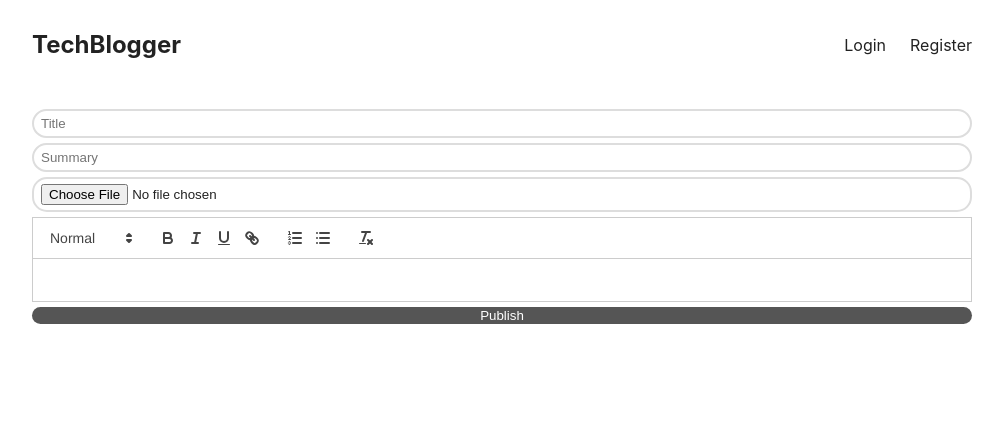
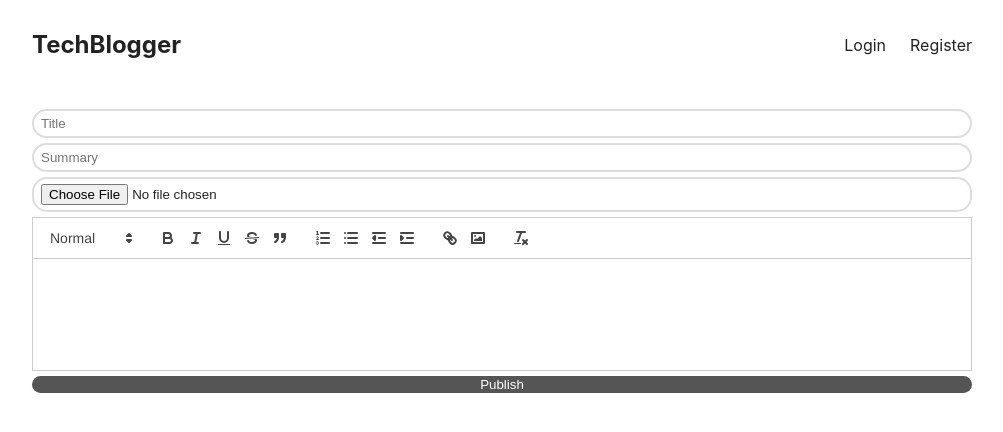
Before and after one commit to daameya/Gen-AI-Medical-Chatbot, a React (Create React App) app in the folder client/: page /create in a window 1280 px wide. Shown: the top 432 px of the page, without its empty margins (138-1141 px from the left). Built offline with nearby package versions, Linux system fonts and the light colour scheme; no server answers.

Commit message:
createPost.js updated

```diff
--- a/client/src/pages/createPost.js
+++ b/client/src/pages/createPost.js
@@ -2,22 +2,7 @@ import { useState } from "react";
 import ReactQuill from "react-quill";
 import 'react-quill/dist/quill.snow.css';
 import { Navigate } from "react-router-dom";
-
-const modules = {
-    toolbar: [
-      [{ 'header': [1, 2, false] }],
-      ['bold', 'italic', 'underline','strike', 'blockquote'],
-      [{'list': 'ordered'}, {'list': 'bullet'}, {'indent': '-1'}, {'indent': '+1'}],
-      ['link', 'image'],
-      ['clean']
-    ],
-  };
-  const formats = [
-    'header',
-    'bold', 'italic', 'underline', 'strike', 'blockquote',
-    'list', 'bullet', 'indent',
-    'link', 'image'
-  ];
+import Editor from "../editor";
 
 export default function CreatePost() {
     const [title,setTitle] = useState('');
@@ -37,7 +22,7 @@ export default function CreatePost() {
             body: data,
             credentials: 'include',
         });
-        if (response.ok){
+        if (response.ok) {
             setRedirect(true);
         }
     }
@@ -45,7 +30,6 @@ export default function CreatePost() {
     if (redirect) {
         return <Navigate to={'/'} />
     }
-
     return (
         <form onSubmit={createNewPost}>
             <input type="title"
@@ -58,10 +42,7 @@ export default function CreatePost() {
                 onChange={ev => setSummary(ev.target.value)} />
             <input type="file"
                 onChange={ev => setFiles(ev.target.files)} />
-            <ReactQuill value={content}
-                onChange={newValue => setContent(newValue)}
-                module={modules}
-                formats={formats} />
+            <Editor value={content} onChange={setContent} />
             <button style={{marginTop:'5px'}}>Publish</button>
         </form>
     );
```
Also changed, not shown: client/src/index.css (line endings or trailing spaces).
